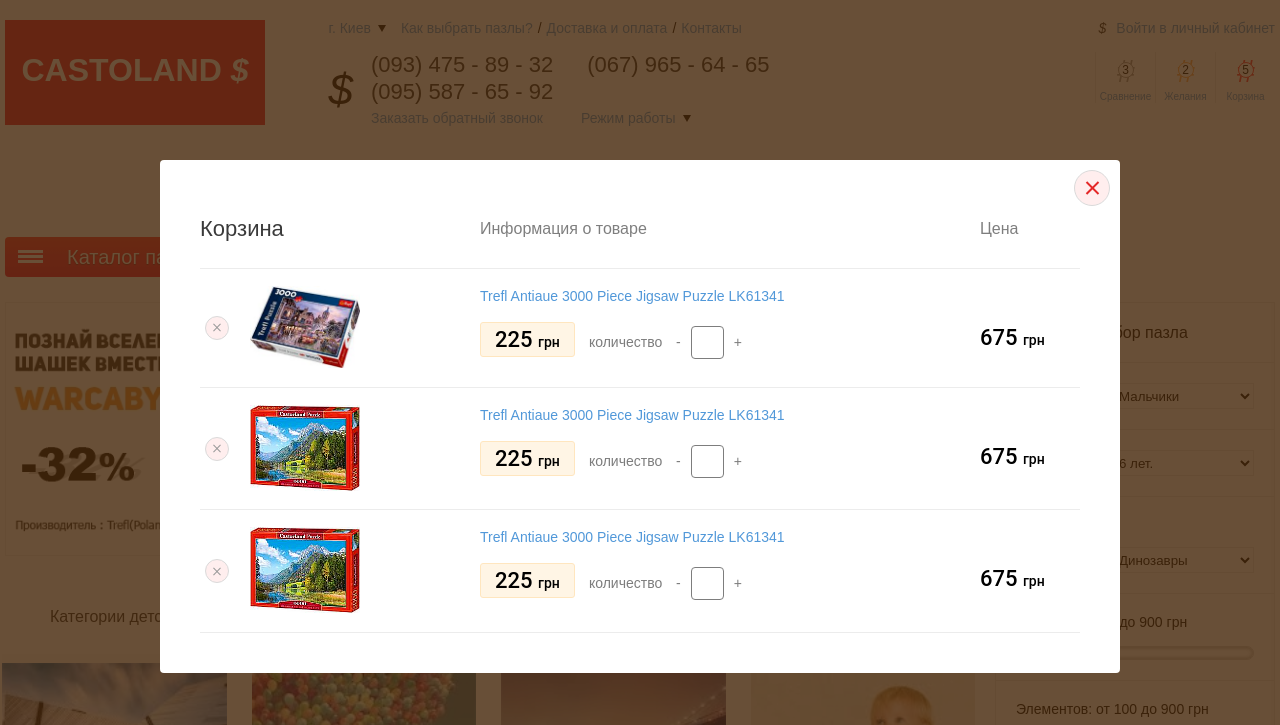
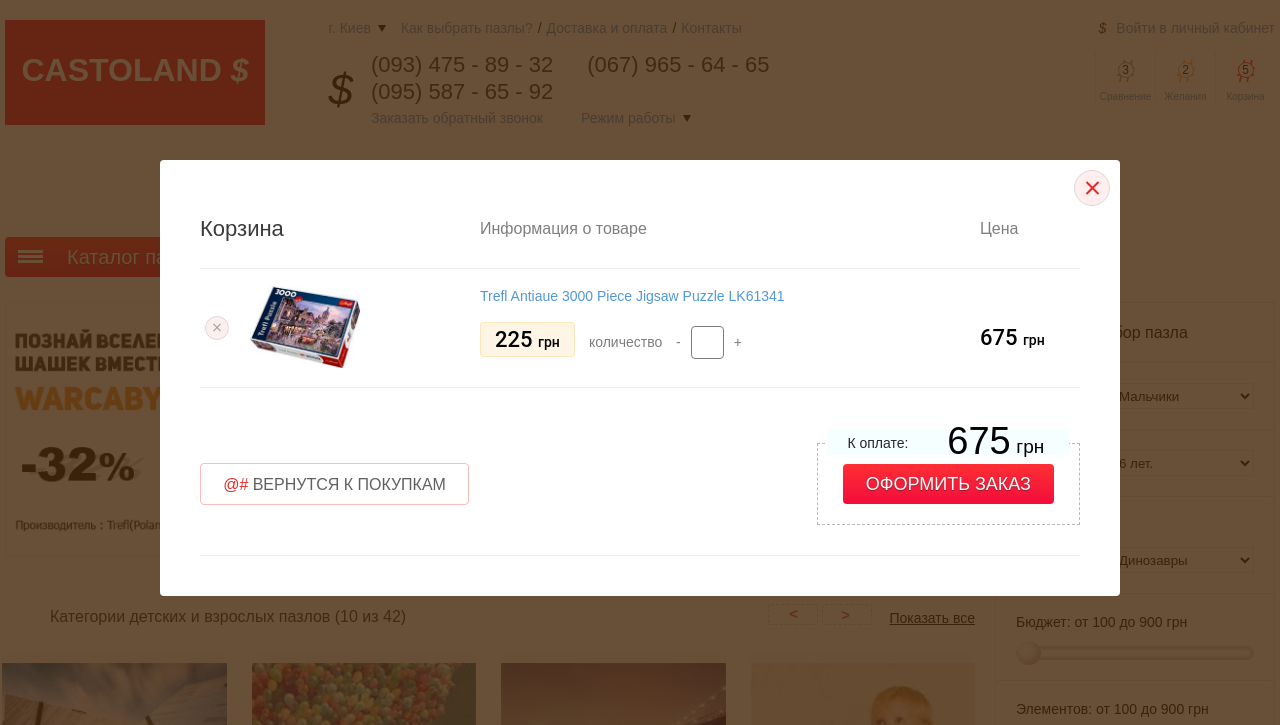
Before and after one commit to vitaliitsupylo/Puzzles, a website: page index.html in a window 1280 px wide. Shown: the top 725 px of the page. Drawn offline with Linux system fonts and the light colour scheme.

Commit message:
korzina popup

```diff
--- a/index.html
+++ b/index.html
@@ -1207,48 +1207,23 @@
                             675 <span>грн</span>
                     </div>
                 </div>
-                <div class="korz_pup_content korz_pop_flx_wrp">
-                    <div class="korz_tovar_del"></div>
-                    <div class="korz_pop_left korz_pop_img">
-                        <img src="img/card2.png" alt="">
+                <div class="oform_tovar_wrap">
+                    <div class="comeback_tovar_btn">
+                        <i>@#</i> вернутся к покупкам
                     </div>
-                    <div class="korz_pop_center korz_pop_maininfo">
-                            <h3 class="card_min_title">Trefl Antiaue 3000 Piece Jigsaw Puzzle LK61341</h3>
-                            <div class="korz_tvr_price">
-                                225 <span>грн</span>
-                            </div>
-                            <div class="tovar_quantity">
-                                количество
-                                <div class="quantity_inpt">
-                                    <span class="minus_tovar">-</span><input type="text" name="" value=""><span class="plus_tovar">+</span>
-                                </div>
+                    <div class="order_confirm">
+                        <div class="tovar_sum">
+                            <div class="tovar_sum_inner">
+                                    К оплате: <span>675 <span>грн</span></span>
                             </div>
                         </div>
-                        <div class="korz_pop_right korz_pop_total_price">
-                                675 <span>грн</span>
+                        <div class="confim_oplata_btn">
+                            <div class="btn_red">
+                                Оформить заказ
+                            </div>
                         </div>
+                    </div>
                 </div>
-                <div class="korz_pup_content korz_pop_flx_wrp">
-                        <div class="korz_tovar_del"></div>
-                        <div class="korz_pop_left korz_pop_img">
-                            <img src="img/card2.png" alt="">
-                        </div>
-                        <div class="korz_pop_center korz_pop_maininfo">
-                                <h3 class="card_min_title">Trefl Antiaue 3000 Piece Jigsaw Puzzle LK61341</h3>
-                                <div class="korz_tvr_price">
-                                    225 <span>грн</span>
-                                </div>
-                                <div class="tovar_quantity">
-                                    количество
-                                    <div class="quantity_inpt">
-                                        <span class="minus_tovar">-</span><input type="text" name="" value=""><span class="plus_tovar">+</span>
-                                    </div>
-                                </div>
-                            </div>
-                            <div class="korz_pop_right korz_pop_total_price">
-                                    675 <span>грн</span>
-                            </div>
-                    </div>
             </form>
         </div>
     </div>
--- a/src/sass/сomponents/header/korzina-popup.scss
+++ b/src/sass/сomponents/header/korzina-popup.scss
@@ -43,6 +43,7 @@
             position: relative;
             padding-bottom: rem(15px);
             border-bottom: 1px solid #ececec;
+            margin-bottom: 55px;
             .korz_tovar_del {
                 position: absolute;
                 left: 5px;
@@ -150,6 +151,32 @@
         }
     }
 }
+.oform_tovar_wrap {
+    display: flex;
+    justify-content: space-between;
+    padding-bottom: 30px;
+    border-bottom: 1px solid #ececec;
+}
+.comeback_tovar_btn {
+    width: 269px;
+    height: 42px;
+    background-color: white;
+    border: 1px solid #ffbabc;
+    border-radius: 4px;
+    color: #606060;
+    font-family: Arial;
+    font-size: 16px;
+    font-weight: 400;
+    line-height: 14px;
+    text-transform: uppercase;
+    text-align: center;
+    line-height: 42px;
+    margin-top: 20px;
+    cursor: pointer;
+    i {
+       color: #e42828;
+    }
+}
 
 .korz_pop_flx_wrp {
     display: flex;
--- a/src/sass/сomponents/oplata-tovara/oplata.scss
+++ b/src/sass/сomponents/oplata-tovara/oplata.scss
@@ -328,6 +328,7 @@
     padding-bottom: 40px;
     position: relative;
     .selected_tovar_list {
+        margin-bottom: 35px;
         .vash_tovar {
             background: #fff;
             margin-bottom: 10px;
@@ -372,7 +373,6 @@
 
 
 .order_confirm {
-    margin-top: 35px;
     padding: 20px 25px;
     text-align: center;
     border: 1px dashed #b8b9b9;
```
Also changed, not shown: dist/css/main.css, 2 other files.
